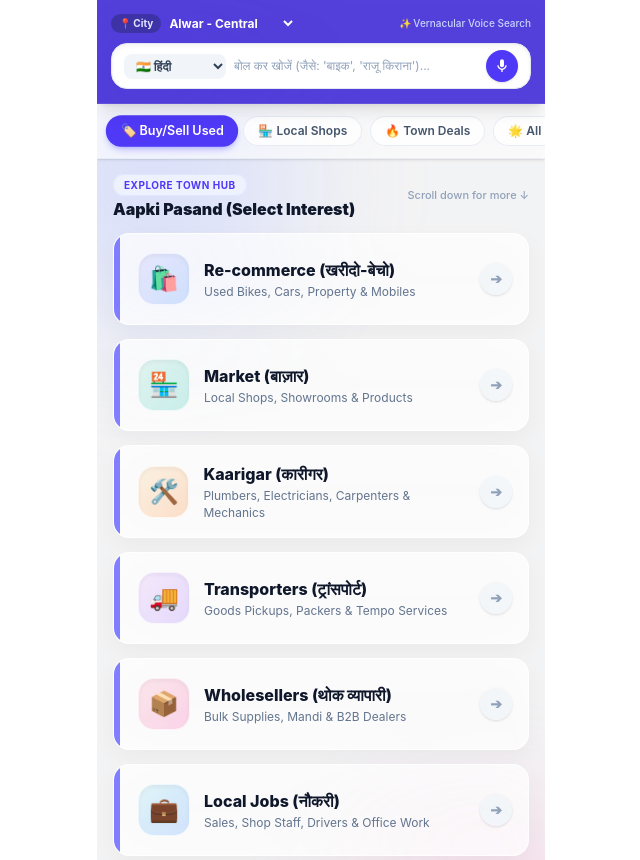
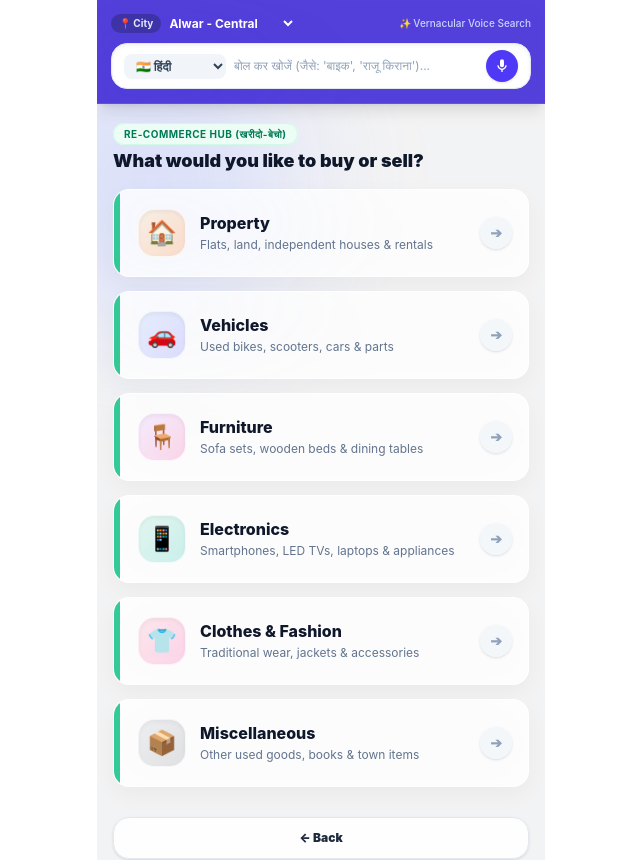
Before and after one commit to sumitlivedhere/WebApps, a React (Vite) app: page / in a window 1280 px wide. Shown: the top 860 px of the page, without its empty margins (319-959 px from the left). Built offline with nearby package versions, Linux system fonts and the light colour scheme.

Commit message:
Update web app code for today

```diff
--- a/src/HyperlocalHomeFeed.jsx
+++ b/src/HyperlocalHomeFeed.jsx
@@ -2,7 +2,7 @@ import React, { useState } from 'react';
 import VoiceSearchBar from './VoiceSearchBar';
 
 export default function HyperlocalHomeFeed() {
-  const [activeTab, setActiveTab] = useState('classified'); // Default to Buy/Sell
+  const [activeTab, setActiveTab] = useState('all'); // Default to all so hub shows
   const [selectedSubCategory, setSelectedSubCategory] = useState('all');
   const [selectedCity, setSelectedCity] = useState('Alwar - Central');
   const [searchQuery, setSearchQuery] = useState('');
@@ -81,6 +81,12 @@ export default function HyperlocalHomeFeed() {
     { id: 'matrimony', name: 'Shadi (विवाह)', desc: 'Local Matrimony & Wedding Vendors', icon: '💍', accent: 'from-pink-500/10 to-rose-500/20 text-pink-600' },
     { id: 'healthcare', name: 'Healthcare / Medical (स्वास्थ्य सेवाएँ)', desc: 'Emergency Doctors, Chemists, Blood Banks & Labs', icon: '🏥', accent: 'from-emerald-500/10 to-teal-500/20 text-emerald-600' },
     { id: 'festival', name: 'Festival / Utsav (त्योहार / उत्सव)', desc: 'Local Mela, Pandal, Garba, Events & Pujas', icon: '🎉', accent: 'from-violet-500/10 to-purple-500/20 text-purple-600' },
+    { id: 'construction', name: 'Construction (निर्माण कार्य)', desc: 'Builders, Masons, Architects & Building Material', icon: '🏗️', accent: 'from-amber-600/10 to-yellow-500/20 text-amber-700' },
+    { id: 'teaching', name: 'Teaching / Coaching (शिक्षण / कोचिंग)', desc: 'Tutors, Tuition Classes, Competitive Coaching & Institutes', icon: '📚', accent: 'from-blue-600/10 to-indigo-500/20 text-blue-700' },
+    { id: 'malls', name: 'Malls & Shopping (मॉल और बाजार)', desc: 'Clothing Outlets, Multiplexes, Brands & Supermarkets', icon: '🛍️', accent: 'from-pink-600/10 to-rose-500/20 text-pink-700' },
+    { id: 'restaurants', name: 'Restaurants & Cafes (रेस्टोरेंट और कैफे)', desc: 'Dine-in, Food Delivery, Street Food & Cafes', icon: '🍔', accent: 'from-orange-500/10 to-red-500/20 text-orange-600' },
+    { id: 'white-collar', name: 'White Collar Services (वाइट कॉलर सेवाएँ)', desc: 'CAs, Lawyers, Financial Consultants & IT Experts', icon: '👔', accent: 'from-slate-600/10 to-zinc-500/20 text-slate-800' },
+    { id: 'creative', name: 'Creative Professionals (क्रिएटिव प्रोफेशनल्स)', desc: 'Photographers, Videographers, Designers & Event Planners', icon: '📸', accent: 'from-purple-600/10 to-pink-500/20 text-purple-700' },
   ];
 
   // PROPERTY SPECIFIC PRICE FILTERS
@@ -289,80 +295,78 @@ export default function HyperlocalHomeFeed() {
       </header>
 
       {/* 2. MAIN NAVIGATION TABS */}
-      <nav className="sticky top-[102px] z-20 flex space-x-2 p-3 overflow-x-auto no-scrollbar bg-white/70 backdrop-blur-md border-b border-slate-200/60 shadow-sm">
-        {[
-          { id: 'classified', label: '🏷️ Buy/Sell Used' },
-          { id: 'shop', label: '🏪 Local Shops' },
-          { id: 'deal', label: '🔥 Town Deals' },
-          { id: 'all', label: '🌟 All Feed' },
-        ].map((tab) => (
-          <button
-            key={tab.id}
-            onClick={() => {
-              setActiveTab(tab.id);
-              handleSelectSubCategory('all');
-            }}
-            className={`px-3.5 py-1.5 rounded-full text-xs font-semibold whitespace-nowrap transition-all duration-200 ${
-              activeTab === tab.id
-                ? 'bg-indigo-600 text-white shadow-md shadow-indigo-500/30 scale-105'
-                : 'bg-white/80 text-slate-600 border border-slate-200/80 hover:bg-slate-100'
-            }`}
-          >
-            {tab.label}
-          </button>
-        ))}
-      </nav>
 
-      {/* 3. CONCENTRATED FLOATING INTEREST TILES (3-4 VISIBLE PER PAGE VIEW) */}
+     {/*3 BUY / SELL CONCENTRATED FOCUS VIEW */}
       {selectedSubCategory === 'all' && (
-        <section className="px-4 py-3 relative z-10">
-          <div className="mb-3.5 flex justify-between items-center">
-            <div>
-              <span className="text-[10px] font-bold uppercase tracking-wider text-indigo-600 bg-indigo-50 px-2.5 py-1 rounded-full border border-indigo-100">
-                Explore Town Hub
-              </span>
-              <h2 className="text-base font-black text-slate-900 mt-1 leading-tight">
-                Aapki Pasand (Select Interest)
-              </h2>
-            </div>
-            <span className="text-[11px] text-slate-400 font-medium">Scroll down for more ↓</span>
+        <section className="px-4 py-4 relative z-10">
+
+          <div className="mb-4">
+            <span className="text-[10px] font-bold uppercase tracking-wider text-emerald-700 bg-emerald-50 px-2.5 py-1 rounded-full border border-emerald-100">
+              Re-commerce Hub (खरीदो-बेचो)
+            </span>
+            <h2 className="text-lg font-black text-slate-900 mt-1.5 leading-tight">
+              What would you like to buy or sell?
+            </h2>
           </div>
 
-          {/* Floaty Tiles Stack */}
-          <div className="space-y-3.5 pb-6">
-            {townInterestCategories.map((cat) => (
+     {/* 6 Clean Floating Tiles Stacked Vertically */}
+       <div className="space-y-3.5 pb-6">
+            {[
+              { id: 'property', name: 'Property', desc: 'Flats, land, independent houses & rentals', icon: '🏠', accent: 'from-amber-500/10 to-orange-500/20 text-orange-600' },
+              { id: 'vehicle', name: 'Vehicles', desc: 'Used bikes, scooters, cars & parts', icon: '🚗', accent: 'from-blue-500/10 to-indigo-500/20 text-indigo-600' },
+              { id: 'furniture', name: 'Furniture', desc: 'Sofa sets, wooden beds & dining tables', icon: '🪑', accent: 'from-purple-500/10 to-pink-500/20 text-purple-600' },
+              { id: 'electronics', name: 'Electronics', desc: 'Smartphones, LED TVs, laptops & appliances', icon: '📱', accent: 'from-emerald-500/10 to-teal-500/20 text-emerald-600' },
+              { id: 'clothes', name: 'Clothes & Fashion', desc: 'Traditional wear, jackets & accessories', icon: '👕', accent: 'from-rose-500/10 to-pink-500/20 text-rose-600' },
+              { id: 'misc', name: 'Miscellaneous', desc: 'Other used goods, books & town items', icon: '📦', accent: 'from-slate-500/10 to-zinc-500/20 text-slate-700' },
+            ].map((tile) => (
               <div
-                key={cat.id}
-                onClick={() => handleSelectSubCategory(cat.id === 're-commerce' ? 'vehicle' : cat.id)}
-                className="group relative bg-white/80 backdrop-blur-xl border border-white/90 rounded-2xl p-4 shadow-[0_8px_25px_rgba(0,0,0,0.04)] hover:shadow-[0_12px_30px_rgba(99,102,241,0.15)] hover:-translate-y-1 active:scale-[0.98] transition-all duration-300 cursor-pointer overflow-hidden min-h-[92px] flex items-center"
+                key={tile.id}
+                onClick={() => setSelectedSubCategory(tile.id)}
+                className="group relative bg-white/85 backdrop-blur-xl border border-white/90 rounded-2xl p-4 shadow-[0_8px_25px_rgba(0,0,0,0.04)] hover:shadow-[0_12px_30px_rgba(99,102,241,0.15)] hover:-translate-y-1 active:scale-[0.98] transition-all duration-300 cursor-pointer overflow-hidden min-h-[88px] flex items-center"
               >
-                <div className="absolute left-0 top-0 bottom-0 w-1.5 bg-indigo-500 rounded-l-2xl opacity-80 group-hover:w-2 transition-all"></div>
+                <div className="absolute left-0 top-0 bottom-0 w-1.5 bg-emerald-500 rounded-l-2xl opacity-80 group-hover:w-2 transition-all"></div>
 
                 <div className="flex items-center justify-between pl-2 w-full">
                   <div className="flex items-center space-x-3.5">
-                    <div className={`w-13 h-13 rounded-2xl bg-gradient-to-br ${cat.accent} flex items-center justify-center text-2xl shadow-inner border border-white/60 group-hover:scale-110 transition-transform duration-300`}>
-                      {cat.icon}
+                    <div className={`w-12 h-12 rounded-2xl bg-gradient-to-br ${tile.accent} flex items-center justify-center text-2xl shadow-inner border border-white/60 group-hover:scale-110 transition-transform duration-300`}>
+                      {tile.icon}
                     </div>
 
                     <div>
-                      <h3 className="text-base font-extrabold text-slate-900 group-hover:text-indigo-600 transition-colors">
-                        {cat.name}
+                      <h3 className="text-base font-extrabold text-slate-900 group-hover:text-emerald-700 transition-colors">
+                        {tile.name}
                       </h3>
                       <p className="text-xs text-slate-500 font-normal mt-0.5 leading-snug">
-                        {cat.desc}
+                        {tile.desc}
                       </p>
                     </div>
                   </div>
 
-                  <div className="w-8 h-8 rounded-full bg-slate-100/80 group-hover:bg-indigo-600 group-hover:text-white flex items-center justify-center text-slate-400 text-sm font-bold transition-all duration-300 shadow-sm ml-2 shrink-0">
+                  <div className="w-8 h-8 rounded-full bg-slate-100/80 group-hover:bg-emerald-600 group-hover:text-white flex items-center justify-center text-slate-400 text-sm font-bold transition-all duration-300 shadow-sm ml-2 shrink-0">
                     ➔
                   </div>
                 </div>
               </div>
             ))}
+
+      {/* Simple Back Button to Main Hub */}
+            <div className="pt-4 text-center">
+              <button
+                type="button"
+                onClick={(e) => {
+                  e.stopPropagation();
+                  setSelectedSubCategory('all');
+                  setActiveTab('all');
+                }}
+                className="w-full py-3 bg-white/90 hover:bg-slate-100 text-slate-800 rounded-2xl border border-slate-200 text-xs font-black shadow-sm active:scale-95 transition cursor-pointer"
+              >
+                ← Back
+              </button>
+            </div>
           </div>
         </section>
       )}
+
 
       {/* 4. LISTINGS FEED WITH DYNAMIC SORTING / PRICE BRACKETS */}
       {(activeTab !== 'classified' || selectedSubCategory !== 'all') && (
```
